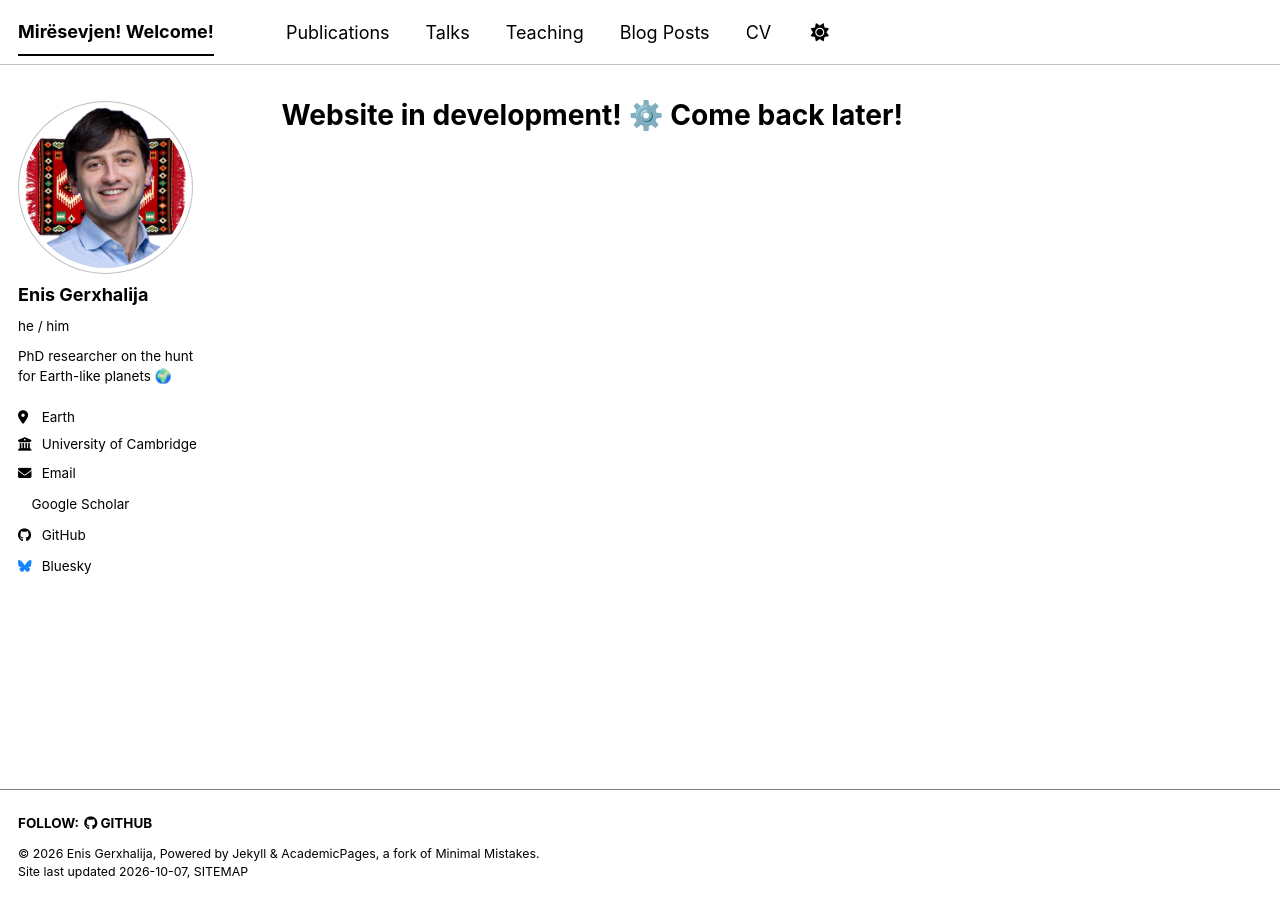
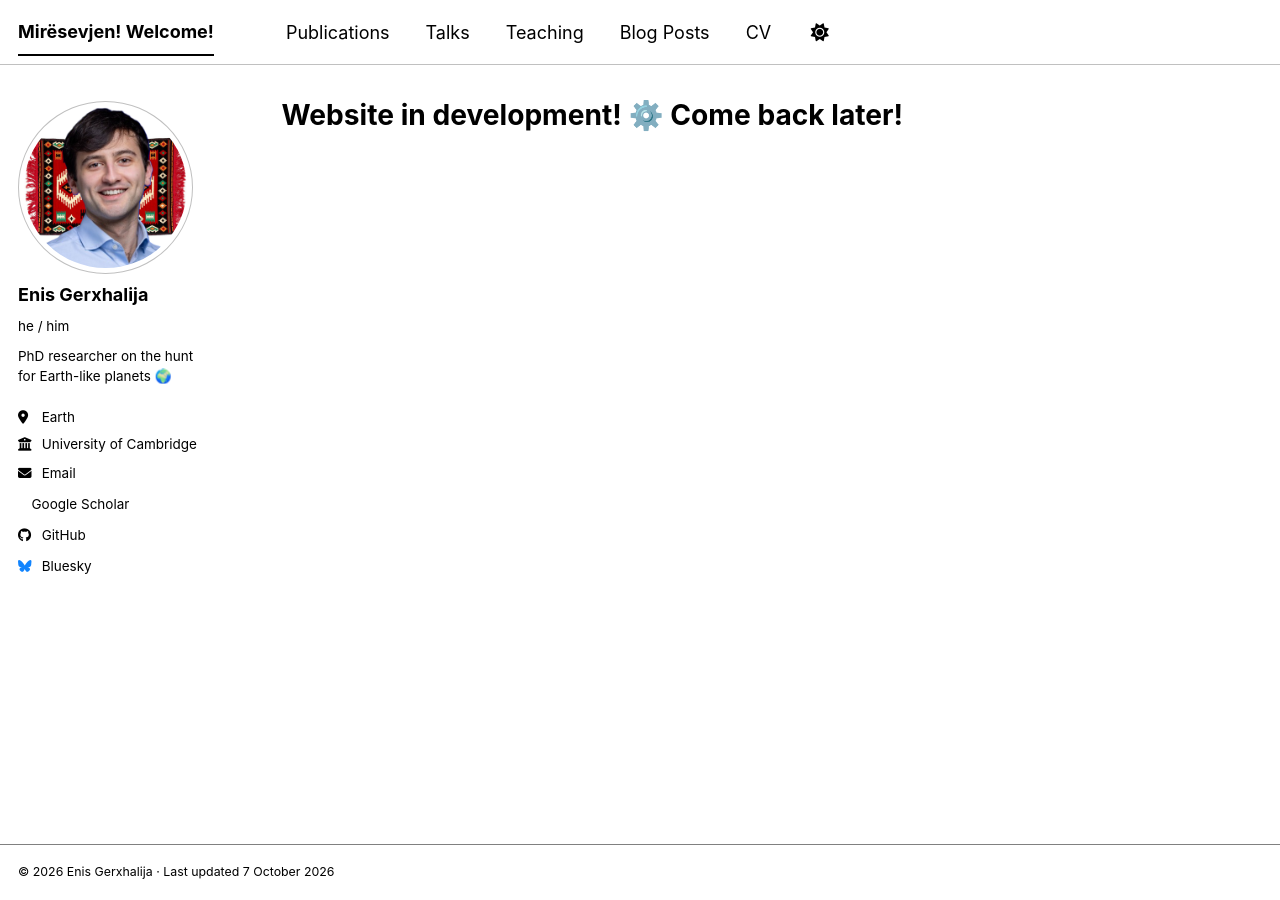
Before and after one commit to EnisGerxhalija/enisgerxhalija.github.io, a Jekyll site: the page built from _pages/about.md, in a window 1280 px wide. Built offline with Jekyll 4.4.1, drawn with Linux system fonts in a browser that asks for light colours; a style sheet for code colours, icons or effects is not loaded.

Commit message:
Refactor footer to simplify content and format
Removed social media links and updated copyright notice format.

```diff
--- a/_includes/footer.html
+++ b/_includes/footer.html
@@ -1,25 +1,3 @@
-{% include base_path %}
-
-{% if site.author.github or site.author.bitbucket or site.atom_feed.hide != true %}
-<div class="page__footer-follow">
-  <ul class="social-icons">
-    {% if site.data.ui-text[site.locale].follow_label %}
-      <li><strong>{{ site.data.ui-text[site.locale].follow_label }}</strong></li>
-    {% endif %}
-    {% if site.author.github %}
-      <li><a href="https://github.com/{{ site.author.github }}"><i class="fab fa-github" aria-hidden="true"></i> GitHub</a></li>
-    {% endif %}
-    {% if site.author.bitbucket %}
-      <li><a href="https://bitbucket.org/{{ site.author.bitbucket }}"><i class="fab fa-bitbucket" aria-hidden="true"></i> Bitbucket</a></li>
-    {% endif %}
-    {% if site.atom_feed.hide != true %}
-    <li><a href="{% if site.atom_feed.path %}{{ site.atom_feed.path }}{% else %}{{ base_path }}/feed.xml{% endif %}"><i class="fa fa-fw fa-rss-square" aria-hidden="true"></i> {{ site.data.ui-text[site.locale].feed_label | default: "Feed" }}</a></li>
-    {% endif %}
-  </ul>
+<div class="page__footer-copyright">
+  &copy; {{ site.time | date: '%Y' }} {{ site.name }} · Last updated {{ "now" | date: "%-d %B %Y" }}
 </div>
-{% endif %}
-
-<div class="page__footer-copyright">
-  &copy; {{ site.time | date: '%Y' }} {{ site.name | default: site.title }}, {{ site.data.ui-text[site.locale].powered_by | default: "Powered by" }} <a href="https://jekyllrb.com" rel="nofollow">Jekyll</a> &amp; <a href="https://github.com/academicpages/academicpages.github.io">AcademicPages</a>, a fork of <a href="https://mademistakes.com/work/minimal-mistakes-jekyll-theme/" rel="nofollow">Minimal Mistakes</a>.<br />
-  Site last updated {{ "now" | date: '%Y-%m-%d' }}, <a href="/sitemap/" style="text-transform: uppercase;">{{ site.data.ui-text[site.locale].site_map | default: "Sitemap" }}</a>
-</div>
```
